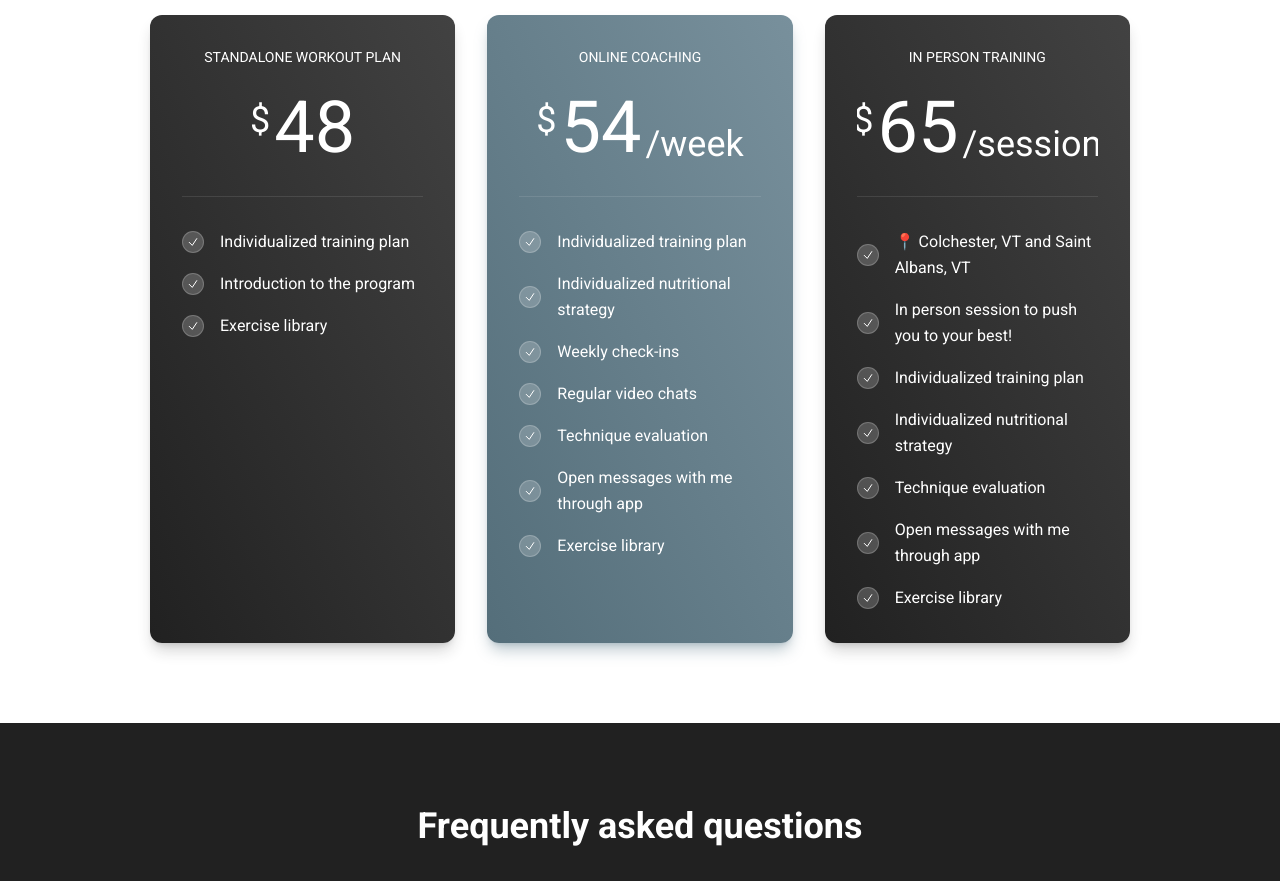
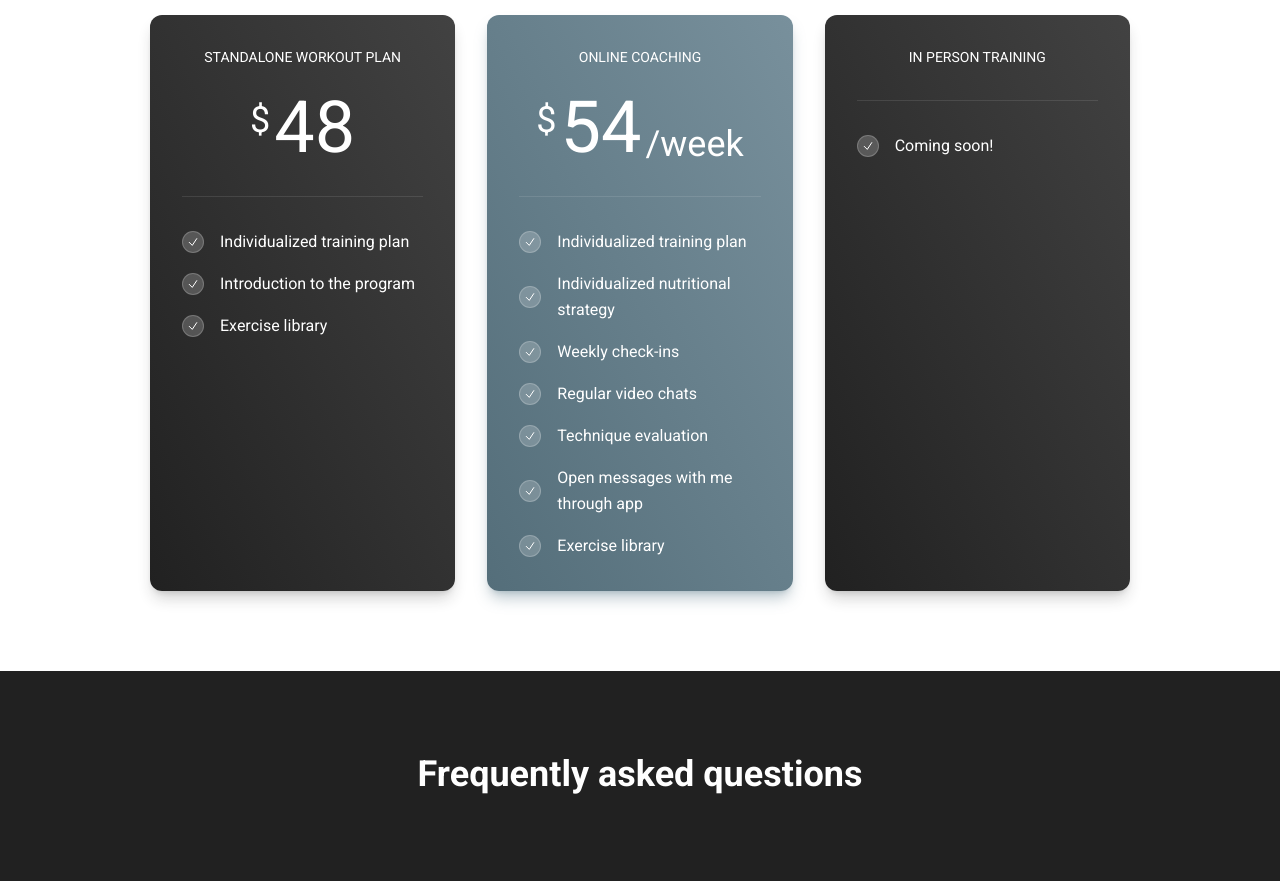
Before and after one commit to ruimiguelbastos/rbfitness-website, a Next.js app: page / in a window 1280 px wide. Shown: the part 2620-3501 px from the top of the page. Built offline with nearby package versions, Linux system fonts and the light colour scheme.

Commit message:
Temporary change to services

```diff
--- a/src/app/services.tsx
+++ b/src/app/services.tsx
@@ -37,7 +37,7 @@ const SERVICES = [
     frequency: "week",
     color: "blue-gray", //color: "gray",
   },
-  {
+  /*{
     title: "In Person Training",
     price: "65",
     bulletpoints: [
@@ -51,7 +51,14 @@ const SERVICES = [
     ],
     frequency: "session",
     color: "gray",
-    },
+    },*/
+    {
+      title: "In Person Training",
+      bulletpoints: [
+        "Coming soon!",
+      ],
+      color: "gray",
+    }
 ];
 
 export function Services() {
```
